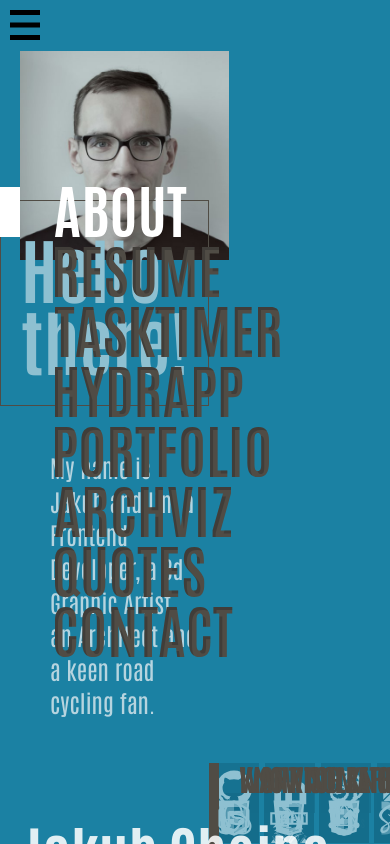
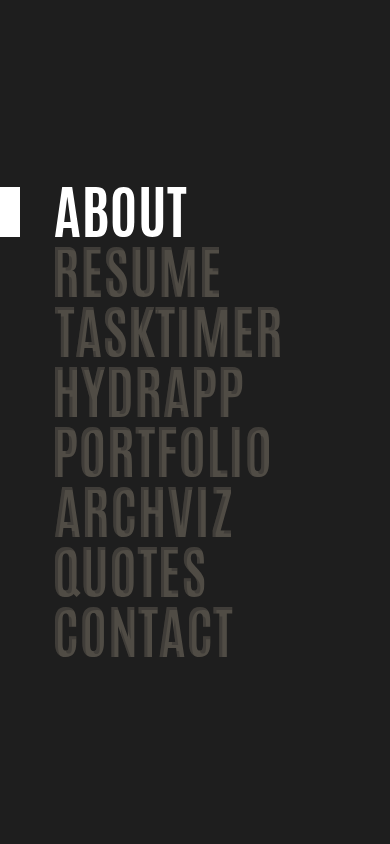
Before and after one commit to jchojna/portfolio-page, a React (Vite) app: page / in a window 390 px wide. Shown: the top 844 px of the page. Built offline with nearby package versions, Linux system fonts and the light colour scheme.

Commit message:
feat: adjust menu visibility on mobiles

```diff
--- a/src/App.tsx
+++ b/src/App.tsx
@@ -8,7 +8,6 @@ import {
 } from './utils/utils';
 
 import Header from './components/Header';
-import Visuals from './components/Visuals';
 // import Animation from './views/Animation';
 import About from './views/About';
 import Resume from './views/Resume';
@@ -20,7 +19,7 @@ import projects from './content/projects.json';
 import classes from './App.module.scss';
 
 function App() {
-  const [isMenuMode, setMenuMode] = useState<boolean>(false);
+  const [isMenuMode, setMenuMode] = useState<boolean>(true);
   const [currentSectionIndex, setCurrentSectionIndex] = useState<number>(0);
   const [offsetedSectionIndex, setOffsetedSectionIndex] = useState<number>(-1);
   const [relativeTopOffset, setRelativeTopOffset] = useState<number>(0);
@@ -77,7 +76,6 @@ function App() {
         offsetedSectionIndex={offsetedSectionIndex}
         relativeTopOffset={relativeTopOffset}
       />
-      <Visuals isMenuMode={isMenuMode} />
       {/* <Animation /> */}
       <div ref={sectionsRef} className={sectionsClass}>
         <About />
--- /dev/null
+++ b/src/components/Burger.module.scss
@@ -0,0 +1,54 @@
+@import '../styles/variables.scss';
+@import '../styles/mixins.scss';
+@import '../styles/animations.scss';
+
+.burger {
+  @include button;
+  @include flex-center;
+
+  height: $menu-item-height;
+  left: 0;
+  pointer-events: all;
+  position: fixed;
+  top: 0;
+  transition: visibility 0s;
+  visibility: hidden;
+  width: $menu-item-height;
+  z-index: 99999999;
+
+  &.visible {
+    visibility: visible;
+  }
+
+  &--about {
+    fill: $color-about;
+  }
+  &--resume {
+    fill: $color-resume;
+  }
+  &--tasktimer {
+    fill: $color-tasktimer;
+  }
+  &--portfolio {
+    fill: $color-portfolio;
+  }
+  &--hydrapp {
+    fill: $color-hydrapp;
+  }
+  &--archviz {
+    fill: $color-archviz;
+  }
+  &--quotes {
+    fill: $color-quotes;
+  }
+  &--other {
+    fill: $color-other;
+  }
+  &--contact {
+    fill: $color-contact;
+  }
+
+  .svg {
+    width: 100%;
+  }
+}
--- /dev/null
+++ b/src/components/Burger.tsx
@@ -0,0 +1,25 @@
+import clsx from 'clsx';
+
+import classes from './Burger.module.scss';
+
+type BurgerProps = {
+  isMenuMode: boolean;
+  setMenuMode: (isMenuMode: boolean) => void;
+};
+
+const Burger = ({ isMenuMode, setMenuMode }: BurgerProps) => {
+  return (
+    <button
+      className={clsx(classes.burger, !isMenuMode && classes.visible)}
+      onClick={() => setMenuMode(!isMenuMode)}
+    >
+      <svg className={classes.svg} viewBox="0 0 100 100">
+        <rect x="20" y="20" width="60" height="10"></rect>
+        <rect x="20" y="45" width="60" height="10"></rect>
+        <rect x="20" y="70" width="60" height="10"></rect>
+      </svg>
+    </button>
+  );
+};
+
+export default Burger;
--- a/src/components/Header.module.scss
+++ b/src/components/Header.module.scss
@@ -69,54 +69,3 @@
     }
   }
 }
-
-.burger {
-  @include button;
-  @include flex-center;
-
-  height: $menu-item-height;
-  left: 0;
-  pointer-events: all;
-  position: fixed;
-  top: 0;
-  transition: visibility 0s;
-  // visibility: hidden;
-  width: $menu-item-height;
-  z-index: 99999999;
-
-  &--visible {
-    visibility: visible;
-  }
-
-  &--about {
-    fill: $color-about;
-  }
-  &--resume {
-    fill: $color-resume;
-  }
-  &--tasktimer {
-    fill: $color-tasktimer;
-  }
-  &--portfolio {
-    fill: $color-portfolio;
-  }
-  &--hydrapp {
-    fill: $color-hydrapp;
-  }
-  &--archviz {
-    fill: $color-archviz;
-  }
-  &--quotes {
-    fill: $color-quotes;
-  }
-  &--other {
-    fill: $color-other;
-  }
-  &--contact {
-    fill: $color-contact;
-  }
-
-  &__svg {
-    width: 100%;
-  }
-}
--- a/src/components/Header.tsx
+++ b/src/components/Header.tsx
@@ -1,6 +1,8 @@
 import clsx from 'clsx';
 
 import Menu from './Menu';
+import MenuBackground from './MenuBackground';
+import Burger from './Burger';
 
 import classes from './Header.module.scss';
 
@@ -27,6 +29,7 @@ const Header = ({
 
   return (
     <div className={headerClass}>
+      <MenuBackground isMenuMode={isMenuMode} />
       <Menu
         isMenuMode={isMenuMode}
         setMenuMode={setMenuMode}
@@ -34,13 +37,7 @@ const Header = ({
         offsetedSectionIndex={offsetedSectionIndex}
         relativeTopOffset={relativeTopOffset}
       />
-      <button className={classes.burger}>
-        <svg className="burgerButton__svg" viewBox="0 0 100 100">
-          <rect x="20" y="20" width="60" height="10"></rect>
-          <rect x="20" y="45" width="60" height="10"></rect>
-          <rect x="20" y="70" width="60" height="10"></rect>
-        </svg>
-      </button>
+      <Burger isMenuMode={isMenuMode} setMenuMode={setMenuMode} />
     </div>
   );
 };
--- a/src/components/Visuals.module.scss
+++ b/src/components/MenuBackground.module.scss
@@ -1,7 +1,7 @@
 @import '../styles/variables.scss';
 @import '../styles/mixins.scss';
 
-.visuals {
+.container {
   height: 100%;
   left: 0;
   min-height: 100vh;
@@ -10,16 +10,9 @@
   top: 0;
   visibility: hidden;
   width: 100%;
-  z-index: 3;
 
   &.visible {
     visibility: visible;
-  }
-
-  @media only screen and (min-width: $media-lg) {
-    & {
-      // z-index: -1;
-    }
   }
 
   .background {
@@ -34,12 +27,12 @@
         height $menu-sm-second-timeout;
     }
 
-    &.backgroundUpper {
+    &.upper {
       left: 0;
       top: 0;
     }
 
-    &.backgroundBottom {
+    &.bottom {
       bottom: 0;
       left: 0;
     }
--- /dev/null
+++ b/src/components/MenuBackground.tsx
@@ -0,0 +1,23 @@
+import clsx from 'clsx';
+
+import classes from './MenuBackground.module.scss';
+
+type MenuBackgroundProps = {
+  isMenuMode: boolean;
+};
+
+const MenuBackground = ({ isMenuMode }: MenuBackgroundProps) => {
+  const containerClass = clsx({
+    [classes.container]: true,
+    [classes.visible]: isMenuMode,
+  });
+
+  return (
+    <div className={containerClass}>
+      <div className={clsx(classes.background, classes.upper)}></div>
+      <div className={clsx(classes.background, classes.bottom)}></div>
+    </div>
+  );
+};
+
+export default MenuBackground;
--- a/src/components/Visuals.tsx
+++ /dev/null
@@ -1,23 +0,0 @@
-import clsx from 'clsx';
-
-import classes from './Visuals.module.scss';
-
-type Visuals = {
-  isMenuMode: boolean;
-};
-
-const Visuals = ({ isMenuMode }: Visuals) => {
-  const visualsClass = clsx({
-    [classes.visuals]: true,
-    [classes.visible]: isMenuMode,
-  });
-
-  return (
-    <div className={visualsClass}>
-      <div className={clsx(classes.background, classes.backgroundUpper)}></div>
-      <div className={clsx(classes.background, classes.backgroundBottom)}></div>
-    </div>
-  );
-};
-
-export default Visuals;
```
